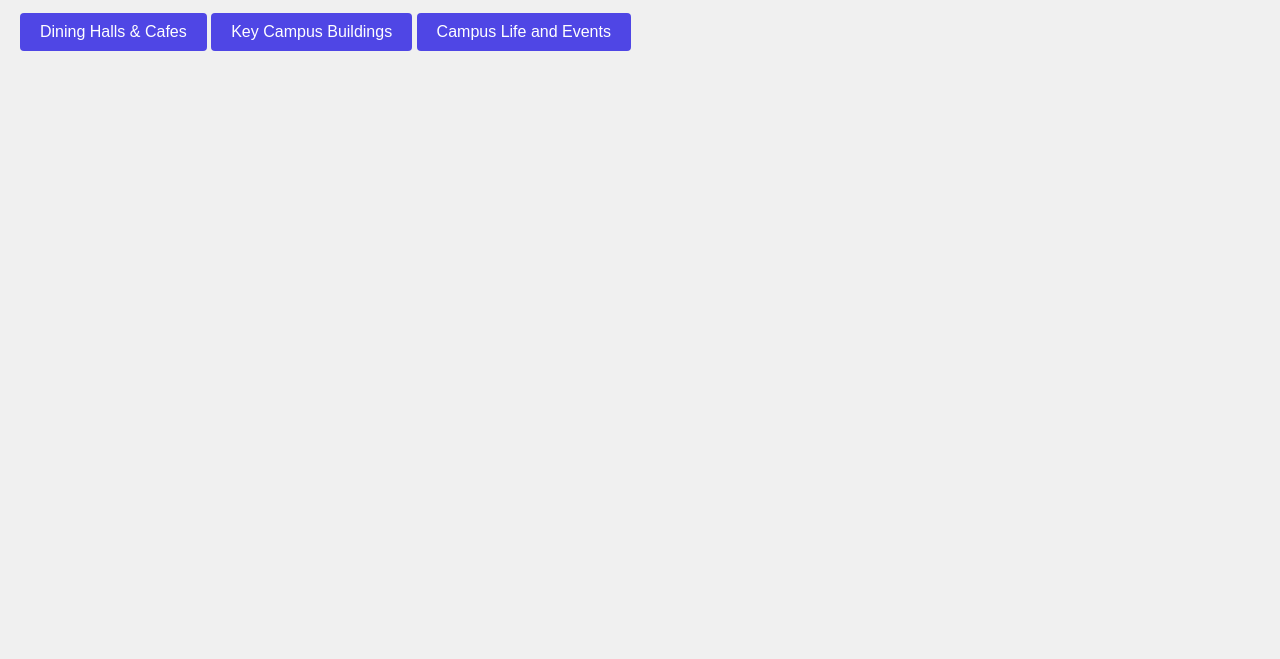
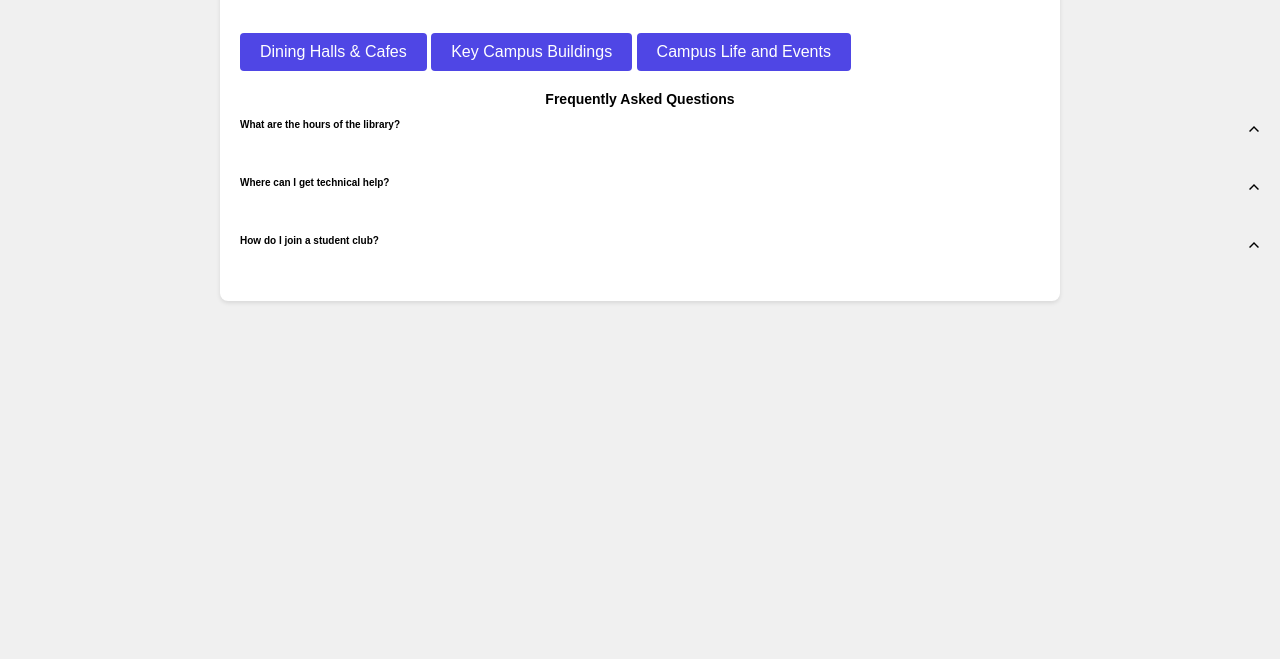
Before and after one commit to jemaxmars/campus-starter-app, a website built with webpack: page index.html in a window 1280 px wide. Shown: the part 141-800 px from the top of the page. Built offline with nearby package versions, Linux system fonts and the light colour scheme.

Commit message:
created dropdown and refactored css files to match BEM

```diff
--- a/index.html
+++ b/index.html
@@ -18,6 +18,86 @@
       <button class="button" type="button">Dining Halls & Cafes</button>
       <button class="button" type="button">Key Campus Buildings</button>
       <button class="button" type="button">Campus Life and Events</button>
+
+      <section class="faq">
+      <h2 class="faq__title">Frequently Asked Questions</h2>
+      <div class="faq__container">
+        <div class="faq__item">
+          <div class="faq__button">
+            <div class="faq__question">What are the hours of the library?</div>
+            <svg
+              xmlns="http://www.w3.org/2000/svg"
+              height="20px"
+              viewBox="0 -960 960 960"
+              width="20px"
+              fill="#000000"
+              class="faq__dropdown-icon"
+            >
+              <path
+                d="M480-525 291-336l-51-51 240-240 240 240-51 51-189-189Z"
+              />
+            </svg>
+          </div>
+
+          <div class="faq__content">
+            <h3 class="faq__answer">
+              The Orion Library is open 24 hours from Sunday at noon until
+              Friday at 8 PM. It is open from 10 AM to 6 PM on Saturdays.
+            </h3>
+          </div>
+        </div>
+      </div>
+      <div class="faq__container">
+        <div class="faq__item">
+          <div class="faq__button">
+            <div class="faq__question">Where can I get technical help?</div>
+            <svg
+              xmlns="http://www.w3.org/2000/svg"
+              height="20px"
+              viewBox="0 -960 960 960"
+              width="20px"
+              fill="#000000"
+              class="faq__dropdown-icon"
+            >
+              <path
+                d="M480-525 291-336l-51-51 240-240 240 240-51 51-189-189Z"
+              />
+            </svg>
+          </div>
+
+          <div class="faq__content">
+            <h3 class="faq__answer">
+             The IT Help Desk is located on the first floor of the Orion Library. You can also submit a ticket online through the university portal.
+            </h3>
+          </div>
+        </div>
+      </div>
+      <div class="faq__container">
+        <div class="faq__item">
+          <div class="faq__button">
+            <div class="faq__question">How do I join a student club?</div>
+            <svg
+              xmlns="http://www.w3.org/2000/svg"
+              height="20px"
+              viewBox="0 -960 960 960"
+              width="20px"
+              fill="#000000"
+              class="faq__dropdown-icon"
+            >
+              <path
+                d="M480-525 291-336l-51-51 240-240 240 240-51 51-189-189Z"
+              />
+            </svg>
+          </div>
+
+          <div class="faq__content">
+            <h3 class="faq__answer">
+              Visit the Student Activities Fair at the beginning of each semester, or browse the list of clubs on the Student Union website and contact the club leaders directly.
+            </h3>
+          </div>
+        </div>
+      </div>
+    </section>
     </div>
   </body>
 </html>
--- /dev/null
+++ b/src/blocks/faq.css
@@ -0,0 +1,52 @@
+.faq {
+  display: flex;
+  flex-direction: column;
+  justify-content: center;
+}
+
+.faq__title {
+  margin: 0 auto;
+  font-size: 14px;
+  font-weight: 600;
+}
+
+.faq__question {
+  font-size: 10px;
+  font-weight: 550;
+}
+
+.faq__answer {
+  font-size: 10px;
+  font-weight: 400;
+}
+
+.faq__content {
+  display: grid;
+  grid-template-rows: 0fr;
+  transition: 300ms ease-in-out;
+}
+
+.faq__answer {
+  overflow: hidden;
+}
+
+.faq__button {
+  display: flex;
+  cursor: pointer;
+  justify-content: space-between;
+  width: 80vw;
+  margin: 12px auto 6px;
+}
+
+.faq__item.show .faq__content {
+  grid-template-rows: 1fr;
+}
+
+.faq__item.show .faq__dropdown-icon {
+  transform: rotate(-180deg);
+  transition: transform 0.3s ease;
+}
+
+.faq__dropdown-icon {
+  transition: transform 0.3s ease;
+}
--- /dev/null
+++ b/src/index.css
@@ -0,0 +1,2 @@
+@import url("./blocks/styles.css");
+@import url("./blocks/faq.css");
--- a/src/index.js
+++ b/src/index.js
@@ -1,8 +1,15 @@
 import { App } from "./components/App/App.js";
+import "./index.css";
 
 console.log("Campus Starter App loaded successfully!");
-
 
 document.addEventListener("DOMContentLoaded", function () {
   new App();
 });
+
+//faq dropdown logic
+document.querySelectorAll(".faq__item").forEach((faq) => {
+  faq.addEventListener("click", () => {
+    faq.classList.toggle("show");
+  });
+});
```
Also changed, not shown: src/blocks/styles.css (renamed from src/styles.css), src/vendor/index.css (deleted).
